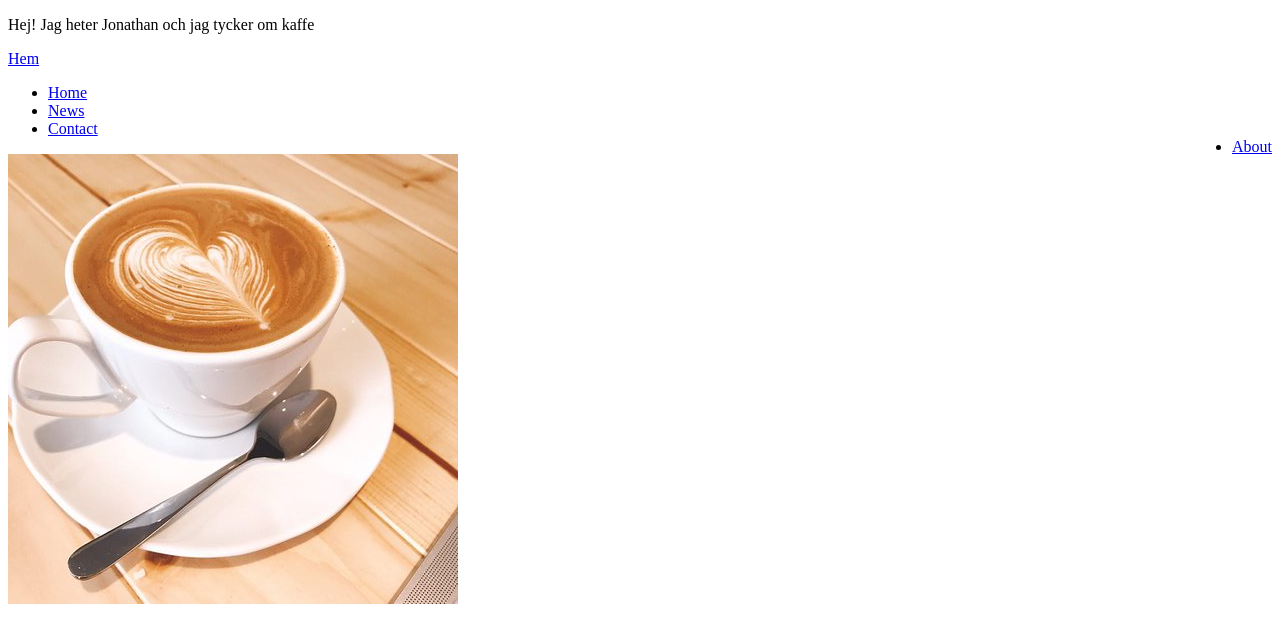
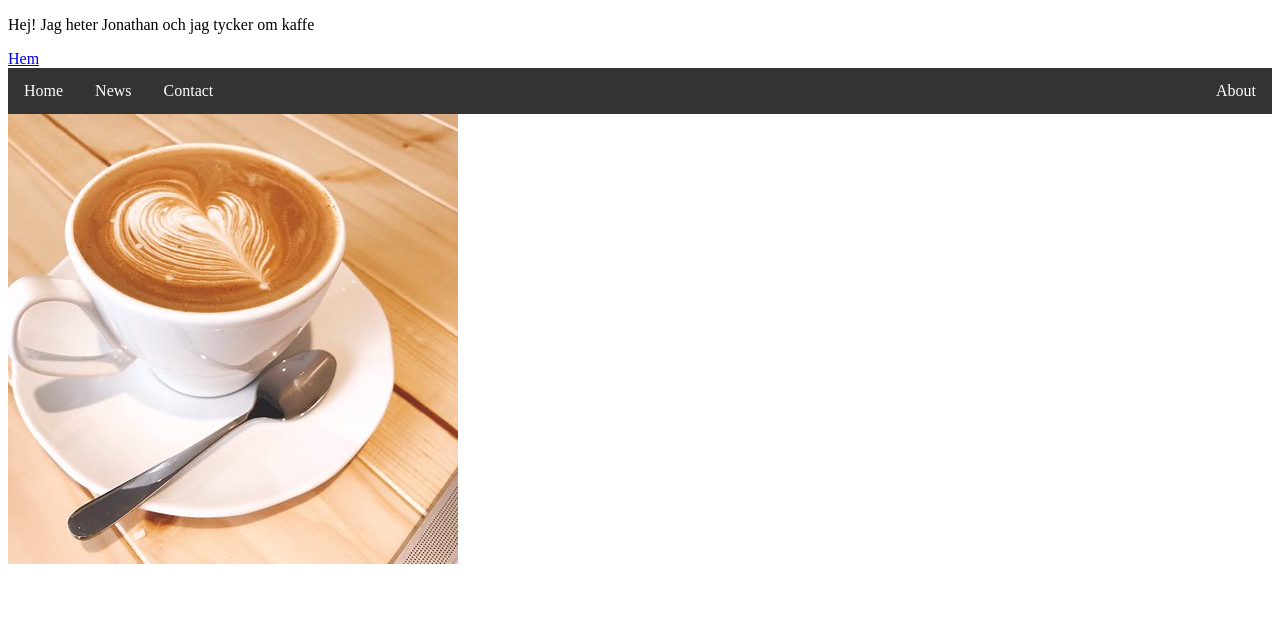
Before and after one commit to MrArdwolf/modul-1-grupp, a plain HTML site: page jonathan.html in a window 1280 px wide. Drawn offline with Linux system fonts and the light colour scheme.

Commit message:
added link to css file

```diff
--- a/jonathan.html
+++ b/jonathan.html
@@ -4,6 +4,7 @@
     <meta charset="UTF-8">
     <meta name="viewport" content="width=device-width, initial-scale=1.0">
     <title>Jonathan</title>
+    <link rel="stylesheet" href="jonathan.css">
 </head>
 <body>
     <p>Hej! Jag heter Jonathan och jag tycker om kaffe</p>
```
